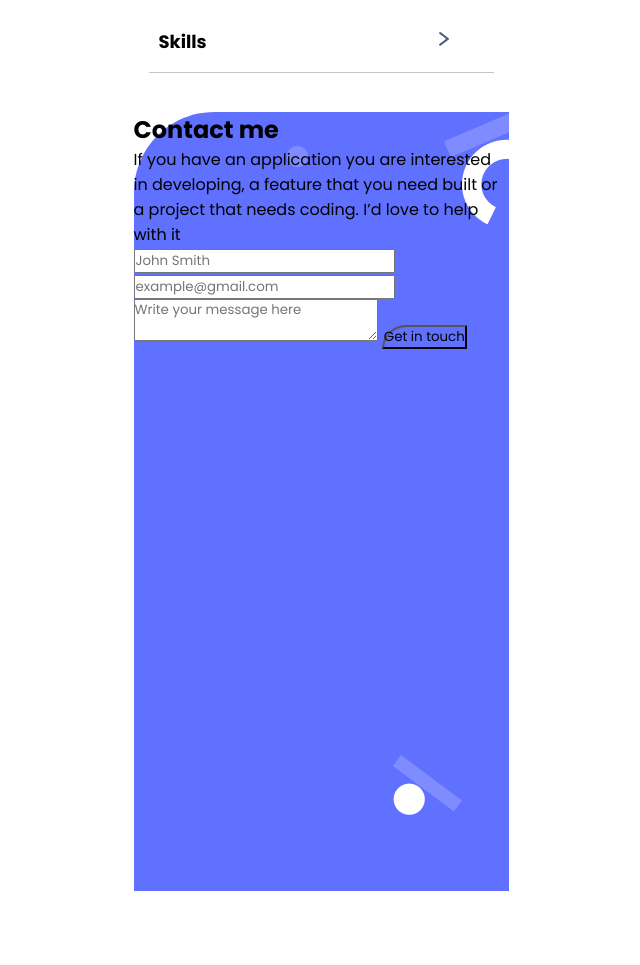
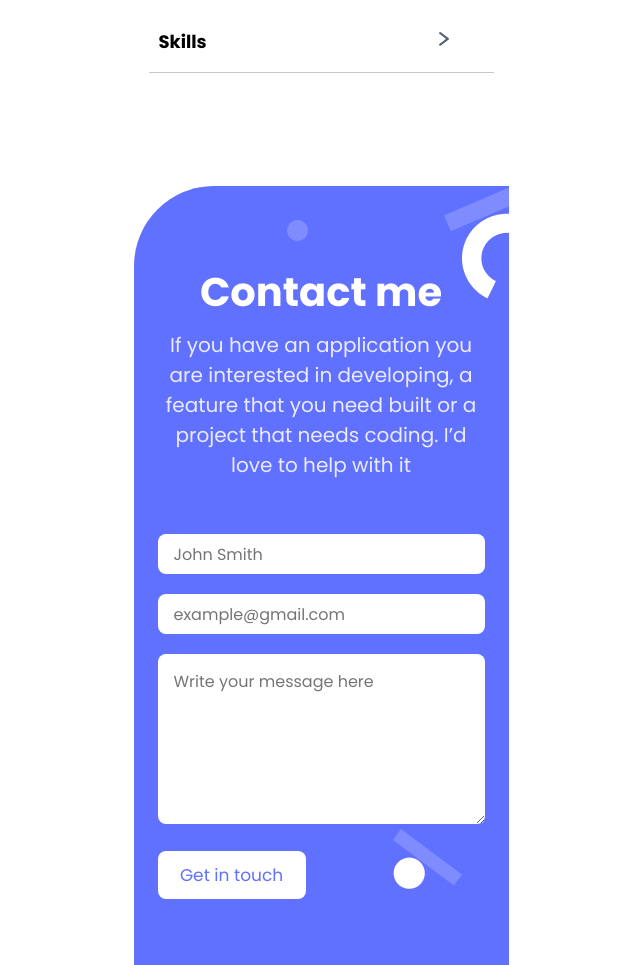
Before and after one commit to tanveerisonline/portfolio_website, a website: page index.html in a window 1280 px wide. Shown: the part 4661-5626 px from the top of the page, without its empty margins (319-959 px from the left). Before the commit the page ends 5552 px from the top, so only its background shows below. Drawn offline with Linux system fonts and the light colour scheme.

Commit message:
Add style to form and make some changes inside html form

```diff
--- a/index.html
+++ b/index.html
@@ -206,48 +206,31 @@
     </section>
     <footer class="contact">
       <div class="contact-us">
-        <div class="contact-about-text">
-          <h2 class="heading- center-v">Contact me</h2>
-          <p class="my-info center-v">
+        <div class="contact-text">
+          <h2 class="form-heading">Contact me</h2>
+          <p class="my-info">
             If you have an application you are interested in developing, a
             feature that you need built or a project that needs coding. I’d
             love to help with it
           </p>
           <form
-            class="cta-form"
+            class="contact-form"
             action="https://formspree.io/f/xknepwor"
             method="post"
           >
-            <label for=your-name">
-              <input
-                id="name"
-                type="text"
-                placeholder="John Smith"
-                name="your-name"
-                maxlength="30"
-                required
-              />
+            <label for="your-name">
+              <input type="text" id="name" placeholder="John Smith" name="name" maxlength="30" required/>
             </label>
 
             <label for="your email">
-              <input
-                id="email"
-                type="your email"
-                placeholder="example@gmail.com"
-                name="your email"
-                required
-              />
+              <input type="email" id="email-id" placeholder="example@gmail.com" name="email-id" required/>
             </label>
 
-            <label for="your query">
-              <textarea
-                placeholder="Write your message here"
-                maxlength="500"
-                required
-              ></textarea>
+            <label for="your message">
+              <textarea placeholder="Write your message here" maxlength="500" id="message" required></textarea>
             </label>
 
-            <button type="submit" class="submit-buttontn contact">
+            <button type="submit" class="submit-button">
               Get in touch
             </button>
           </form>
--- a/styles.css
+++ b/styles.css
@@ -184,6 +184,7 @@ nav {
 .default_button:hover {
   color: #fff;
   background: #396df2;
+  cursor: pointer;
 }
 
 .about {
@@ -254,6 +255,7 @@ nav {
 }
 
 .contact {
+  margin-top: 113px;
   border-top-left-radius: 80px;
   background-color: #6070ff;
 }
@@ -265,5 +267,85 @@ nav {
   height: 779px;
   display: flex;
   justify-content: center;
-  margin: 2.4rem 0 4.8rem 0;
 }
+
+.contact-text {
+  padding-top: 80px;
+
+}
+
+.form-heading {
+  text-align: center;
+  color: #fff;
+  font-size: 40px;
+  padding-bottom: 12px;
+  line-height: 52px;
+  font-weight: 700;
+}
+
+.my-info {
+  color: #EBEBFF;
+  text-align: center;
+  padding: 0px 24px 54px 24px;
+  font-size: 20px;
+  font-weight: 400;
+  line-height: 30px;
+}
+
+.contact-form {
+  display: flex;
+  flex-direction: column;
+  align-items: center;
+  gap: 20px;
+}
+
+.contact-form input {
+  height: 40px;
+}
+
+.contact-form input,
+.contact-form textarea {
+  width: 327px;
+  border-radius: 8px;
+  padding: 18px 16px;
+  font-size: 1rem;
+  font-family: inherit;
+  color: inherit;
+  border: none;
+  background-color: #fff;
+  color: #172B4D;
+}
+
+.contact-form textarea {
+  height: 170px;
+  padding: 15px 38px 15px 16px;
+}
+
+.contact-form *:focus {
+  outline: none;
+  border: 1px solid #CFD8DC;
+  box-shadow: 0 0 10px #719ECE;
+}
+
+.submit-button {
+  align-self: flex-start;
+  margin-left: 24px;
+  width: 148px;
+  height: 48px;
+  border-radius: 8px;
+  border: #6070FF;
+  text-align: center;
+  color: #6070FF;
+  font-size: 17px;
+  letter-spacing: 3%;
+  line-height: 24px;
+  background-color: #fff;
+  cursor: pointer;
+}
+
+.submit-button:hover {
+  color: #fff;
+  background: #396df2;
+  border: 1px solid #fff;
+
+}
```
